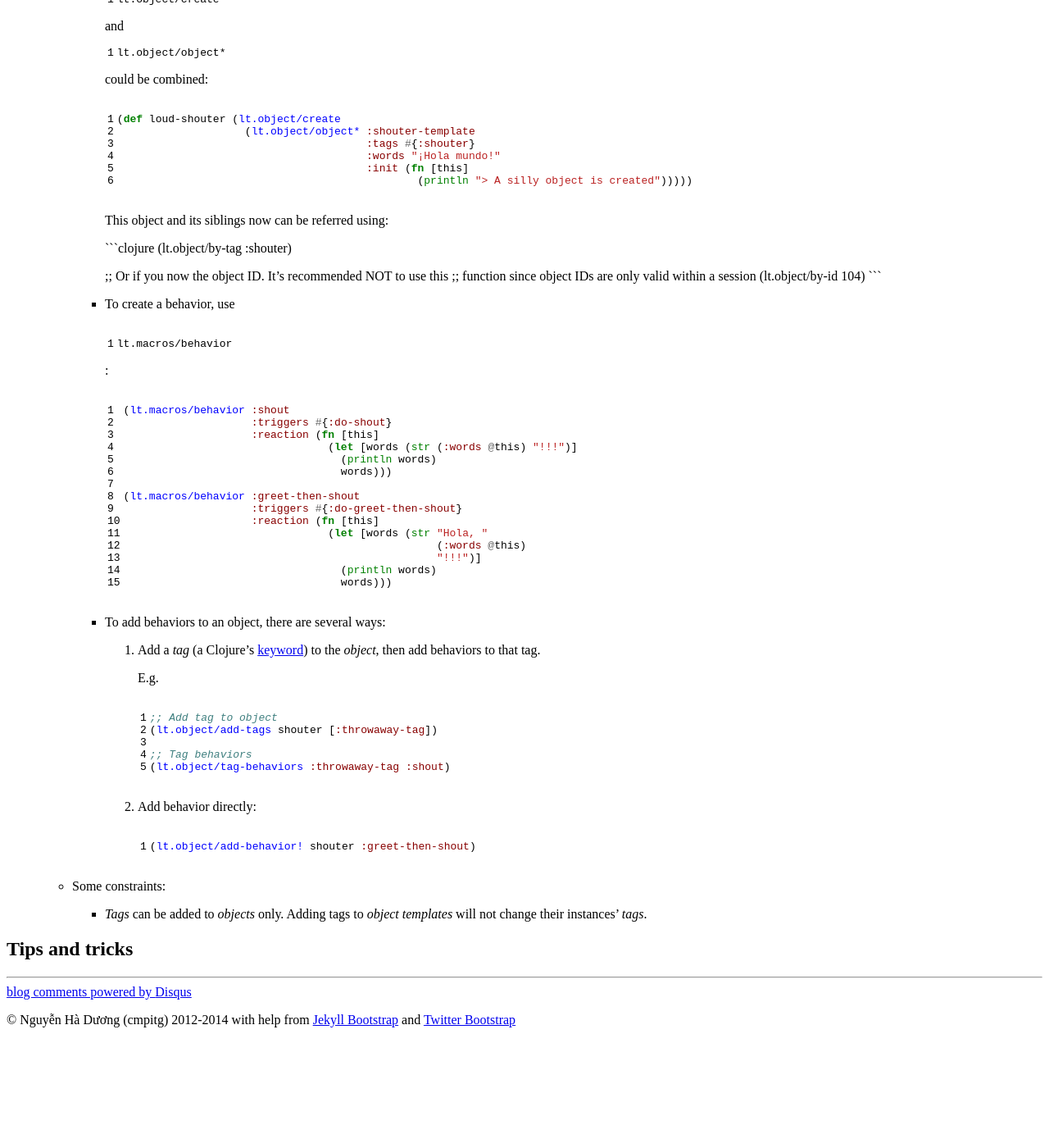
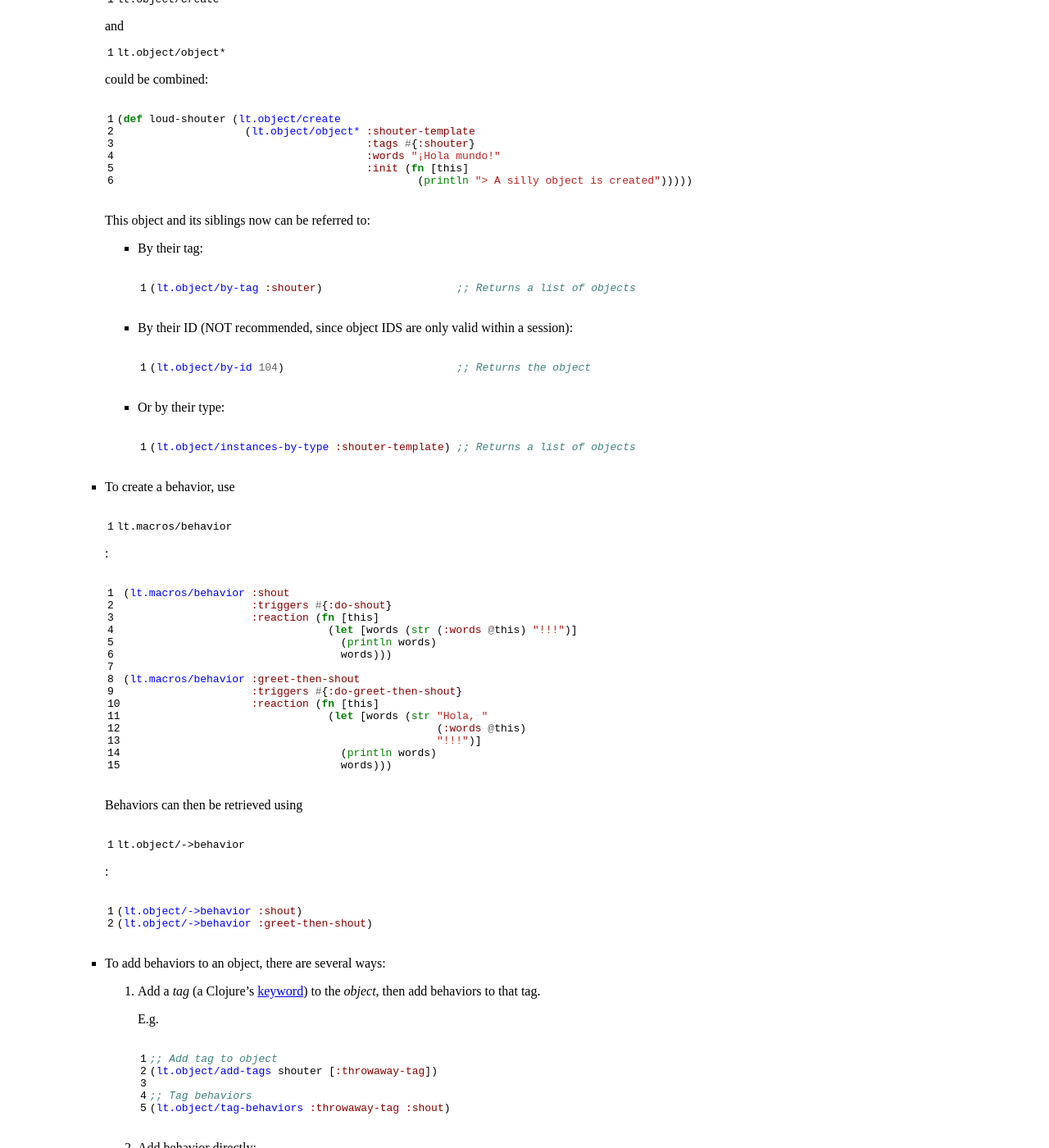
Before and after one commit to cmpitg/cmpitg.github.com, a Jekyll site: the page built from guides/lighttable.md, in a window 1280 px wide and 1400 px high, scrolled down 2914 px. Shown: the whole window at 82% size. Built offline with Jekyll 4.4.1, drawn with Linux system fonts in a browser that asks for light colours; a script that is not in the unit is left out; comment, search, counter and statistics services are not loaded; before the commit the page ends 4183 px from its top, so only the background shows below that; some of the changed text lies outside the part shown.

Commit message:
Update LT

````diff
--- a/guides/lighttable.md
+++ b/guides/lighttable.md
@@ -168,14 +168,26 @@ Basic concepts
                                                      (println "> A silly object is created")))))
       ```
 
-      This object and its siblings now can be referred using:
+      This object and its siblings now can be referred to:
 
-      ```clojure
-      (lt.object/by-tag :shouter)
+      * By their tag:
 
-      ;; Or if you now the object ID.  It's recommended NOT to use this
-      ;; function since object IDs are only valid within a session
-      (lt.object/by-id 104) ```
+        ```clojure
+        (lt.object/by-tag :shouter)                     ;; Returns a list of objects
+        ```
+
+      * By their ID (NOT recommended, since object IDS are only valid within a
+        session):
+
+        ```clojure
+        (lt.object/by-id 104)                           ;; Returns the object
+        ```
+
+      * Or by their type:
+
+        ```clojure
+        (lt.object/instances-by-type :shouter-template) ;; Returns a list of objects
+        ```
 
     * To create a behavior, use `lt.macros/behavior`:
 
@@ -195,6 +207,13 @@ Basic concepts
                                                        "!!!")]
                                         (println words)
                                         words)))
+      ```
+
+      Behaviors can then be retrieved using `lt.object/->behavior`:
+
+      ```clojure
+      (lt.object/->behavior :shout)
+      (lt.object/->behavior :greet-then-shout)
       ```
 
     * To add behaviors to an object, there are several ways:
@@ -218,6 +237,9 @@ Basic concepts
          ```clojure
          (lt.object/add-behavior! shouter :greet-then-shout)
          ```
+    * To call a behavior upon an object:
+
+      -
 
   - Some constraints:
 
````
Also changed, not shown: other parts of guides/lighttable.md (+1 -1 lines).
